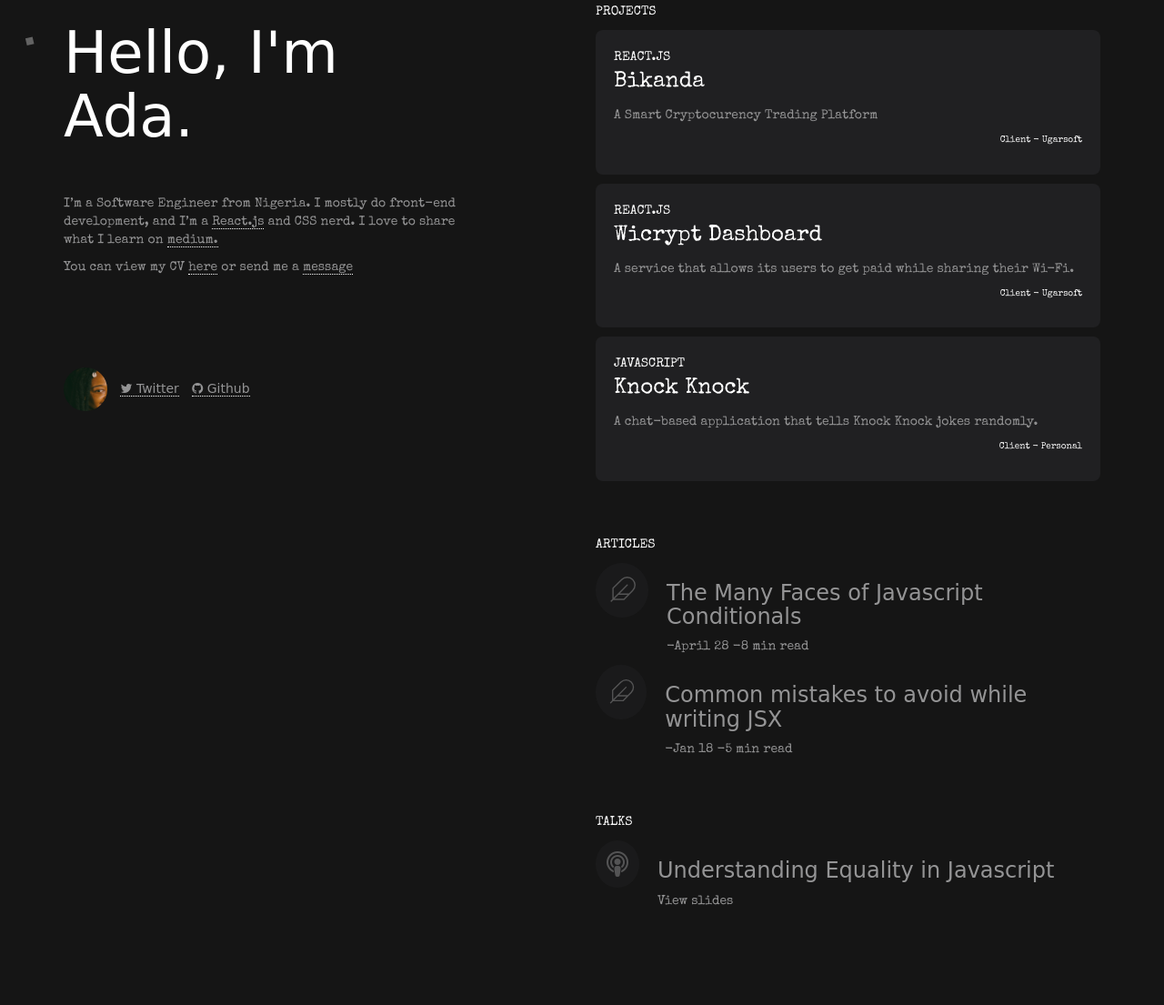
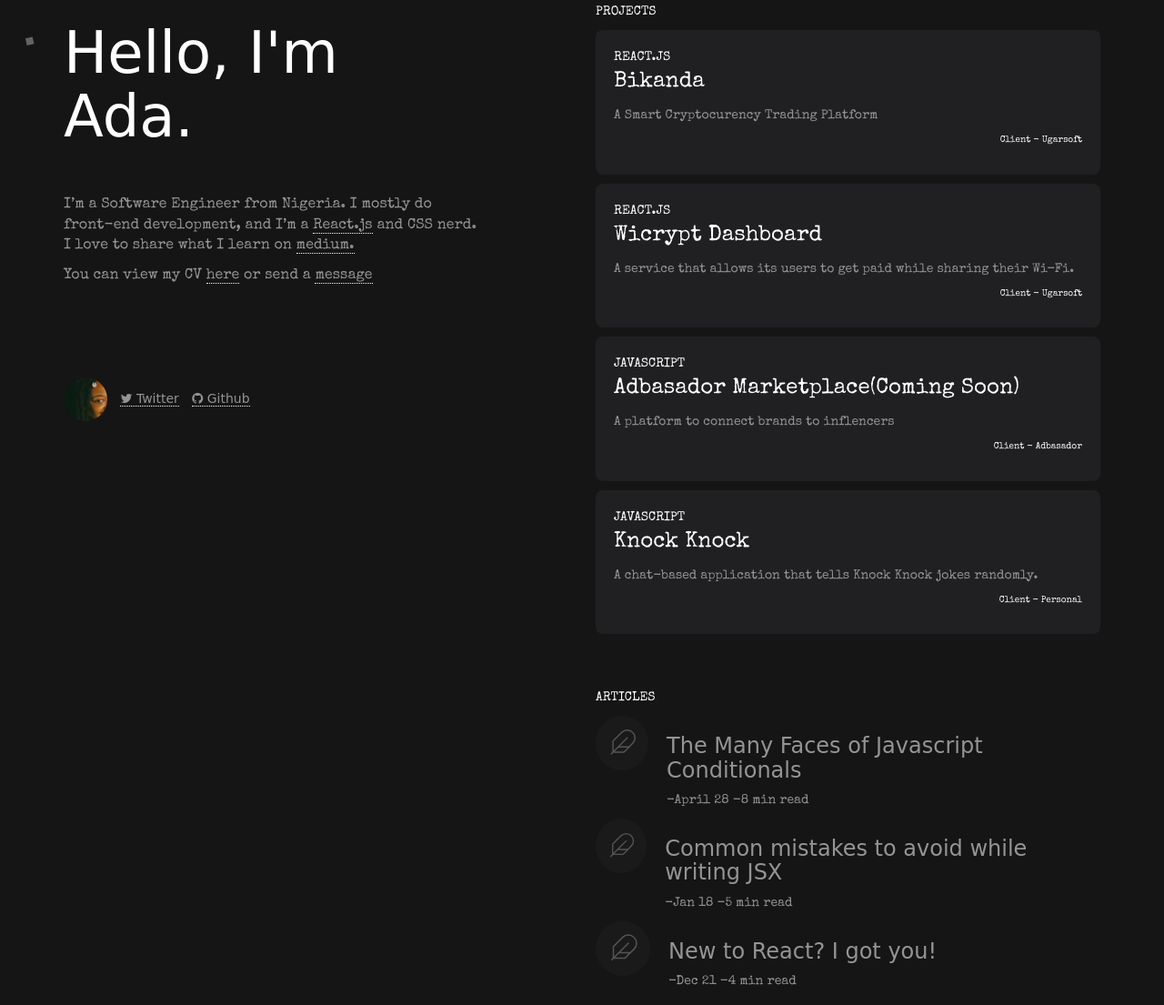
Before and after one commit to ada-h/ada, a plain HTML site: page index.html in a window 1280 px wide. Shown: the part 147-1252 px from the top of the page at 91% size. Before the commit the page ends 1158 px from the top, so only its background shows below. Drawn offline with nearby package versions, Linux system fonts and the light colour scheme; grey boxes are pictures that could not be loaded; a web font is replaced by a local one.

Commit message:
included links to projects

```diff
--- a/index.css
+++ b/index.css
@@ -42,8 +42,14 @@ p{
 .t-xs{
 	font-size: 10px;
 }
+.t-sm{
+	font-size: 16px;
+}
 .t-lg{
 	font-size: 24px;
+}
+.text-light{
+	color: #fff;
 }
 .text-dim{
 	color: #949495;
--- a/index.html
+++ b/index.html
@@ -3,6 +3,7 @@
   <head>
     <meta charset="UTF-8" />
     <meta name="viewport" content="width=device-width, initial-scale=1.0" />
+    <meta name="description" content="Osakwe Adaobi is a software engineer react.js javascript"/>
     <!-- Latest compiled and minified CSS -->
     <link
       rel="stylesheet"
@@ -54,12 +55,12 @@
               <h1>Hello, I'm Ada.</h1>
             </div>
             <div class="mb-100">
-              <p class="text-dim">
+              <p class="text-dim t-sm">
                 I’m a Software Engineer from Nigeria. I mostly do front-end
                 development, and I’m a <a href="https://reactjs.org/" target="_blank"> React.js</a> and CSS nerd. I
                 love to share what I learn on <a href="https://medium.com/@adaobiosakwe" target="_blank">medium. </a>
               </p>
-              <p class="text-dim"> You can view my CV <a target="_blank" href="https://docs.google.com/document/d/1vy95_tF__u8-zfcsbRJdVwJBV_JL_Gvgwm4-zYGFXMY/edit?usp=sharing">here</a> or send me a
+              <p class="text-dim t-sm"> You can view my CV <a target="_blank" href="https://docs.google.com/document/d/1vy95_tF__u8-zfcsbRJdVwJBV_JL_Gvgwm4-zYGFXMY/edit?usp=sharing">here</a> or send a
                 <a href="mailto:adanaza89@gmail.com">message</a></p>
             </div>
             <!-- <div class="mb-100">
@@ -88,34 +89,50 @@
                 <p> PROJECTS</p>
               </div>
               <div class="col-lg-12">
+                <a href="https://bounty.bikanda.com/" target="_blank">
                 <div class="card">
                   <div class="card-body">
-                    <p class="mb-0"> REACT.JS</p>
-                    <p class="t-lg"> Bikanda</p>
+                    <p class="mb-0 text-light"> REACT.JS</p>
+                    <p class="t-lg text-light"> Bikanda</p>
                     <p class="text-dim"> A Smart Cryptocurency Trading Platform</p>
-                    <p class="t-xs text-right"> Client - Ugarsoft</p>
+                    <p class="t-xs text-right text-light"> Client - Ugarsoft</p>
                   </div>
                 </div>
+              </a>
               </div>
               <div class="col-lg-12">
+                <a href="https://dashboard.wicrypt.com/" target="_blank">
                 <div class="card">
                   <div class="card-body">
-                    <p class="mb-0"> REACT.JS</p>
-                    <p class="t-lg"> Wicrypt Dashboard</p>
+                    <p class="mb-0 text-light"> REACT.JS</p>
+                    <p class="t-lg text-light"> Wicrypt Dashboard</p>
                     <p class="text-dim"> A service that allows its users to get paid while sharing their Wi-Fi.</p>
-                    <p class="t-xs text-right"> Client - Ugarsoft</p>
+                    <p class="t-xs text-right text-light"> Client - Ugarsoft</p>
                   </div>
                 </div>
+              </a>
               </div>
               <div class="col-lg-12">
                 <div class="card">
                   <div class="card-body">
                     <p class="mb-0"> JAVASCRIPT</p>
-                    <p class="t-lg"> Knock Knock</p>
-                    <p class="text-dim"> A chat-based application that tells Knock Knock jokes randomly.</p>
-                    <p class="t-xs text-right"> Client - Personal</p>
+                    <p class="t-lg"> Adbasador Marketplace(Coming Soon)</p>
+                    <p class="text-dim"> A platform to connect brands to inflencers </p>
+                    <p class="t-xs text-right"> Client - Adbasador</p>
                   </div>
                 </div>
+              </div>
+              <div class="col-lg-12">
+                <a href="https://ada-h.github.io/KnockKnock/" target="__blank">
+                <div class="card">
+                  <div class="card-body">
+                    <p class="mb-0 text-light"> JAVASCRIPT</p>
+                    <p class="t-lg text-light"> Knock Knock</p>
+                    <p class="text-dim"> A chat-based application that tells Knock Knock jokes randomly.</p>
+                    <p class="t-xs text-right text-light"> Client - Personal</p>
+                  </div>
+                </div>
+                </a>
               </div>
             </div>
             <div class="row mb-50" id="articles">
@@ -149,8 +166,22 @@
                 </div>
               </a>
               </div>
+              <div class="col-lg-12">
+                <a href="https://medium.com/@adaobiosakwe/new-to-react-i-got-you-36b1497ecb3c"
+                target="_blank">
+                <div class="d-flex">
+                  <svg xmlns="http://www.w3.org/2000/svg" fill="none" height="60px" stroke="currentColor" stroke-linecap="round"
+                  stroke-linejoin="round" viewBox="0 0 24 24" aria-hidden="true" class="icons">
+                  <title>Quill icon</title><path d="M20.24 12.24a6 6 0 00-8.49-8.49L5 10.5V19h8.5zM16 8L2 22M17.5 15H9"></path></svg>
+                  <div>
+                    <h3> New to React? I got you!</h3>
+                    <p class="text-dim"> -Dec 21 -4 min read</p>
+                  </div>
+                </div>
+              </a>
+              </div>
             </div>
-            <div class="row" id="talks">
+            <div class="row mb-50" id="talks">
               <div class="col-lg-12">
                 <p> TALKS</p>
               </div>
```
